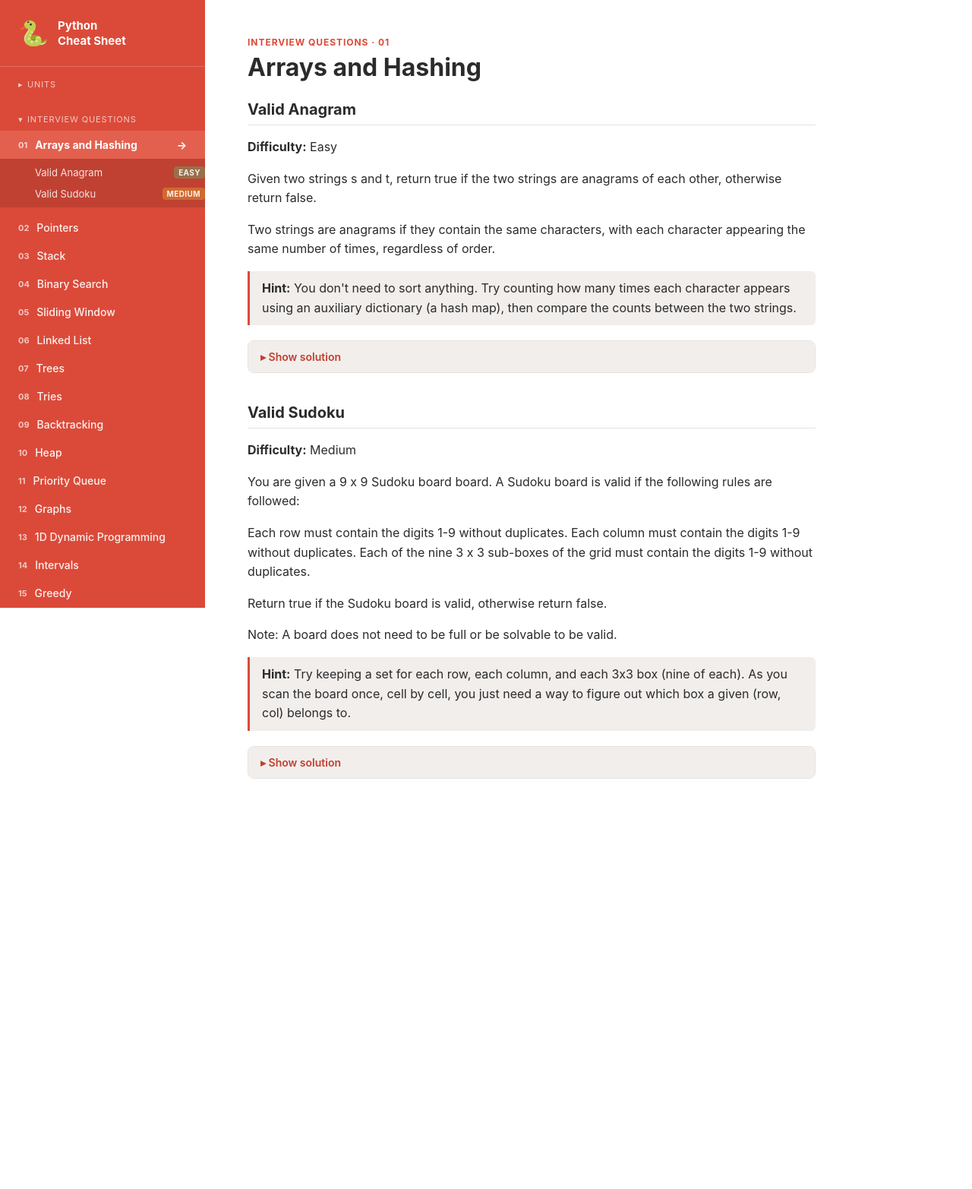
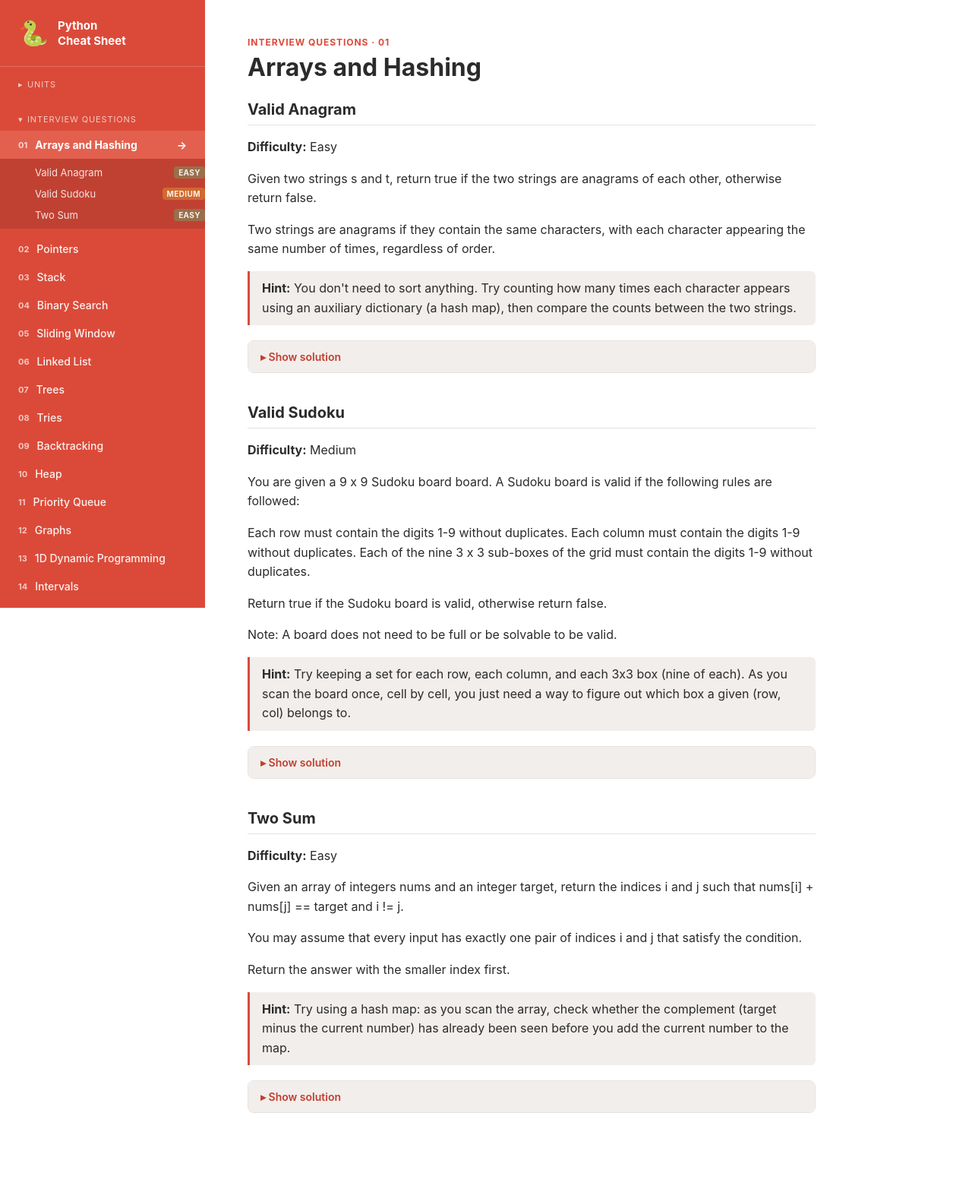
Before and after one commit to pedromzgrc/python-handbook, a Flask app: a page that uses templates/base.html in a window 1280 px wide. Shown: the whole page at 76% size. Before the commit the page ends 1025 px from the top, so only its background shows below. Run offline with Flask 3, Linux system fonts and the light colour scheme.

Commit message:
Add Two Sum exercise with Junior/Senior solution tabs
Extends the interview-question format to support multiple named
solutions per exercise (@solution:<label>), rendered as CSS-only tabs
(radio inputs + :nth-of-type/:checked, no JS) when more than one is
present — a plain @solution still renders as a single code block as
before. Adds the Two Sum exercise to Arrays and Hashing with a
vanilla-Python "Junior" version and a terser "Senior" version using
enumerate() and the walrus operator, both O(n) hash-map solutions.
Documents the new marker in CLAUDE.md.

````diff
--- a/app.py
+++ b/app.py
@@ -36,11 +36,54 @@ def _render_markdown(document):
     )
 
 
+def _render_solution_body(exercise):
+    """Builds the HTML that goes inside the <details> solution wrapper.
+    Most exercises have a single @solution and render as one code block,
+    same as before. An exercise that defines more than one @solution:<label>
+    (e.g. "Junior" vs "Senior" — same optimal approach, different coding
+    style) renders as CSS-only tabs instead: radio inputs + labels toggle
+    which .tab-panel is visible via :checked, no JS involved."""
+    solutions = [s for s in exercise["solutions"] if s["code"]]
+
+    if len(solutions) <= 1:
+        parts = []
+        if exercise["code"]:
+            parts.append(f"```python\n{exercise['code']}\n```")
+        if exercise["explanation"]:
+            parts.append(f"**Explanation:** {exercise['explanation']}")
+        return _render_markdown("\n\n".join(parts)) if parts else ""
+
+    inputs_and_labels = []
+    panels = []
+    for index, solution in enumerate(solutions):
+        input_id = f"tab-{exercise['slug']}-{solution['slug']}"
+        code_html = _render_markdown(f"```python\n{solution['code']}\n```")
+        checked = " checked" if index == 0 else ""
+        inputs_and_labels.append(
+            f'<input type="radio" name="tabs-{exercise["slug"]}" id="{input_id}" '
+            f'class="tab-input"{checked}>'
+            f'<label for="{input_id}" class="tab-label">{solution["label"]}</label>'
+        )
+        panels.append(f'<div class="tab-panel">{code_html}</div>')
+
+    tabs_html = (
+        '<div class="solution-tabs">'
+        + "".join(inputs_and_labels)
+        + '<div class="tab-panels">'
+        + "".join(panels)
+        + "</div></div>"
+    )
+    if exercise["explanation"]:
+        tabs_html += _render_markdown(f"**Explanation:** {exercise['explanation']}")
+    return tabs_html
+
+
 def render_category_markdown(category):
     """Builds the HTML for a category's exercises: problem statement and
-    hint are always visible; the solution code and explanation are
-    rendered separately and wrapped in a <details> element so they stay
-    hidden (native HTML, no JS) until the reader clicks "Show solution"."""
+    hint are always visible; the solution (or solutions, if tabbed) and
+    explanation are rendered separately and wrapped in a <details> element
+    so they stay hidden (native HTML, no JS) until the reader clicks "Show
+    solution"."""
     blocks = []
     for exercise in category["exercises"]:
         prose_parts = [f"## {exercise['title']} {{: #{exercise['slug']} }}"]
@@ -52,20 +95,15 @@ def render_category_markdown(category):
             prose_parts.append(f"> **Hint:** {exercise['hint']}")
         block = _render_markdown("\n\n".join(prose_parts))
 
-        solution_parts = []
-        if exercise["code"]:
-            solution_parts.append(f"```python\n{exercise['code']}\n```")
-        if exercise["explanation"]:
-            solution_parts.append(f"**Explanation:** {exercise['explanation']}")
-        if solution_parts:
-            solution_html = _render_markdown("\n\n".join(solution_parts))
+        solution_body = _render_solution_body(exercise)
+        if solution_body:
             block += (
                 '<details class="solution-toggle">'
                 "<summary>"
                 '<span class="show-label">Show solution</span>'
                 '<span class="hide-label">Hide solution</span>'
                 "</summary>"
-                f'<div class="solution-body">{solution_html}</div>'
+                f'<div class="solution-body">{solution_body}</div>'
                 "</details>"
             )
         blocks.append(block)
--- a/interview_loader.py
+++ b/interview_loader.py
@@ -1,7 +1,7 @@
 """Parses the interview-question category files (interview_questions/) into
 structured content: each category (e.g. "Arrays and Hashing") holds a list
-of exercises, each with a problem statement, a hint, a solution, and an
-explanation.
+of exercises, each with a problem statement, a hint, one or more solutions,
+and an explanation.
 
 Exercise blocks look like this:
 
@@ -30,6 +30,26 @@ it, code right after "@problem" or "@hint" would be swallowed into that
 section's text instead of becoming the code block. "@hint" is optional. A
 category file with no "# --- Title ---" blocks simply has no exercises
 yet.
+
+An exercise can offer more than one way to write the same solution — e.g.
+a plain-Python "Junior" version next to a terser "Senior" one — by giving
+"@solution" a ":label" suffix and repeating the marker:
+
+    # @solution:Junior
+
+    def two_sum(nums, target):
+        ...  # written the long way
+
+    # @solution:Senior
+
+    def two_sum(nums, target):
+        ...  # same approach, shorter syntax
+
+Each labelled block becomes its own tab in the rendered page (see
+render_category_markdown / _render_solution_body in app.py). A plain
+"@solution" with no label still works exactly as before and renders as a
+single, un-tabbed code block — labels are opt-in, only needed when an
+exercise wants to show more than one style side by side.
 """
 import re
 from pathlib import Path
@@ -39,7 +59,9 @@ CATEGORY_FILE_PATTERN = re.compile(r"^(\d+)_(.+)\.py$")
 CATEGORY_TITLE_PATTERN = re.compile(r"^#\s*Category:\s*(.+)$")
 EXERCISE_HEADER_PATTERN = re.compile(r"^#\s*---\s*(.+?)\s*---\s*$")
 DIFFICULTY_PATTERN = re.compile(r"^#\s*Difficulty:\s*(.+)$")
-SECTION_MARKER_PATTERN = re.compile(r"^#\s*@(problem|hint|solution|explanation)\s*$")
+SECTION_MARKER_PATTERN = re.compile(
+    r"^#\s*@(problem|hint|solution|explanation)(?::([^\s]+))?\s*$"
+)
 
 
 def _slugify(name: str) -> str:
@@ -77,8 +99,9 @@ def _parse_exercises(body_lines):
     def flush():
         if current_title is None:
             return
-        sections = {"problem": [], "hint": [], "solution": [], "explanation": []}
-        section = "solution"
+        sections = {"problem": [], "hint": [], "explanation": []}
+        solutions = {}  # label ("" if unlabelled) -> code lines, insertion order
+        section_kind, section_label = "solution", ""
         difficulty = ""
         for line in current_lines:
             stripped = line.strip()
@@ -88,9 +111,24 @@ def _parse_exercises(body_lines):
                 continue
             marker = SECTION_MARKER_PATTERN.match(stripped)
             if marker:
-                section = marker.group(1)
+                section_kind = marker.group(1)
+                section_label = marker.group(2) or ""
+                if section_kind == "solution":
+                    solutions.setdefault(section_label, [])
                 continue
-            sections[section].append(line)
+            if section_kind == "solution":
+                solutions.setdefault(section_label, []).append(line)
+            else:
+                sections[section_kind].append(line)
+
+        solution_list = [
+            {
+                "label": label,
+                "slug": label.lower(),
+                "code": "\n".join(_trim_blank_lines(lines)),
+            }
+            for label, lines in solutions.items()
+        ] or [{"label": "", "slug": "", "code": ""}]
 
         exercises.append(
             {
@@ -99,7 +137,8 @@ def _parse_exercises(body_lines):
                 "difficulty": difficulty,
                 "problem": _prose(sections["problem"]),
                 "hint": _prose(sections["hint"]),
-                "code": "\n".join(_trim_blank_lines(sections["solution"])),
+                "solutions": solution_list,
+                "code": solution_list[0]["code"],
                 "explanation": _prose(sections["explanation"]),
             }
         )
--- a/interview_questions/01_arrays_and_hashing.py
+++ b/interview_questions/01_arrays_and_hashing.py
@@ -101,3 +101,74 @@ def is_valid_sudoku(board):
 # duplicate and the board is invalid, so we return False immediately.
 # Otherwise we add the value to all three sets and keep going. If we
 # get through every cell with no duplicates, the board is valid.
+
+# --- Two Sum ---
+# Difficulty: Easy
+# @problem
+# Given an array of integers nums and an integer target, return the
+# indices i and j such that nums[i] + nums[j] == target and i != j.
+#
+# You may assume that every input has exactly one pair of indices i
+# and j that satisfy the condition.
+#
+# Return the answer with the smaller index first.
+# @hint
+# Try using a hash map: as you scan the array, check whether the
+# complement (target minus the current number) has already been seen
+# before you add the current number to the map.
+# @solution:Junior
+
+def two_sum(nums, target):
+    # Maps a number we've already scanned to the index where it was
+    # found, so we can look it back up in O(1) instead of scanning
+    # again.
+    seen = {}
+
+    for i in range(len(nums)):
+        current_number = nums[i]
+        # This is the value we'd need from an earlier position to
+        # hit the target together with current_number.
+        complement = target - current_number
+
+        if complement in seen:
+            # complement was added on an earlier loop, so its index
+            # is always smaller than i — this already returns the
+            # smaller index first.
+            j = seen[complement]
+            return [j, i]
+
+        # No match yet, so remember this number for a later lookup.
+        seen[current_number] = i
+
+    return []
+
+# @solution:Senior
+
+def two_sum(nums, target):
+    seen = {}  # number -> index, filled in as we scan
+
+    for i, n in enumerate(nums):
+        # Walrus operator: look up the complement and bind it to j
+        # in the same expression, then check it was actually found.
+        if (j := seen.get(target - n)) is not None:
+            return [j, i]  # j was inserted earlier, so it's the smaller index
+        seen[n] = i
+
+    return []
+
+# @explanation
+# Both versions use the same O(n) one-pass hash map approach: walk
+# the array once, and before adding the current number to the map,
+# check whether its complement (target minus the current number) is
+# already in there.
+#
+# Since the complement can only be in the map if it was added on an
+# earlier iteration, the index we find for it (j) is always smaller
+# than the current index (i), so returning [j, i] already satisfies
+# "smaller index first" for free, with no extra comparison needed.
+#
+# The Junior version spells out each step with explicit variable
+# names and an if-shaped check. The Senior version reaches for
+# enumerate() instead of manual indexing, and the walrus operator
+# (:=) to look up and bind the complement in the same expression —
+# same algorithm, same time and space complexity, fewer lines.
````
Also changed, not shown: CLAUDE.md (+37 -0 lines), static/style.css (+62 -0 lines), README.md.
